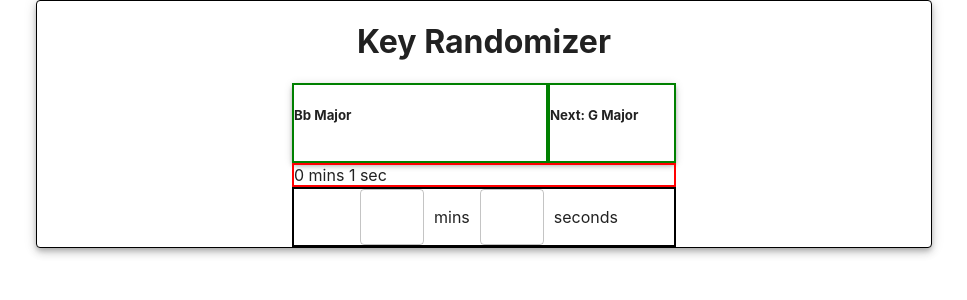
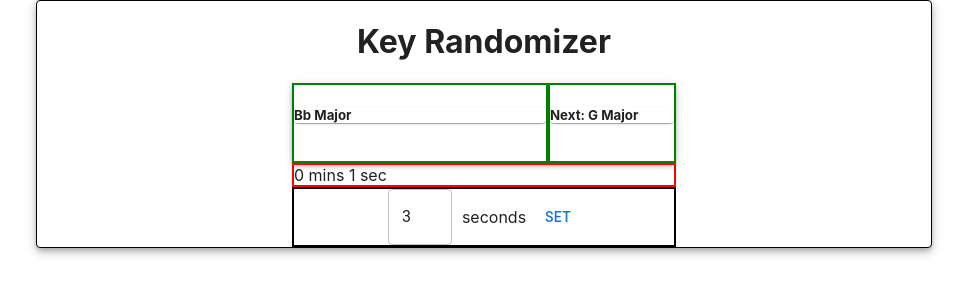
Before and after one commit to luketurnerdev/randomkeygenerator, a React (Create React App) app: page / in a window 1280 px wide. Shown: the top 300 px of the page, without its empty margins (156-1123 px from the left). Built offline with nearby package versions, Linux system fonts and the light colour scheme.

Commit message:
set delay with a button instead of dyamically for better ux

```diff
--- a/src/Components/Randomizer/index.js
+++ b/src/Components/Randomizer/index.js
@@ -1,7 +1,7 @@
 import {useState} from 'react';
 import Countdown from 'react-countdown';
 import {chords} from "../../utils/musicImports";
-import { Paper, Grid, Slide, TextField } from '@mui/material';
+import { Paper, Grid, Slide, TextField, Button } from '@mui/material';
 import { red } from '@mui/material/colors';
 
 // 1. Randomize every 10 seconds
@@ -237,15 +237,15 @@ const Randomizer = () => {
       <Paper elevation={4}>
         <Grid container style={styles.keyDisplayGrid}>
           <Grid item xs={8} style={styles.keyDisplayItem}>
-          <Slide direction="left" in={lessThanThreeLeft} mountOnEnter unmountOnExit>
+          <Paper direction="left" in={lessThanThreeLeft} mountOnEnter unmountOnExit>
           <h5>{currentKey} {currentMod}</h5>
-              </Slide>
+              </Paper>
 
           </Grid>
           <Grid item xs={4} style={styles.keyDisplayItem}>
-              <Slide direction="up" in={lessThanThreeLeft} mountOnEnter unmountOnExit>
+              <Paper direction="up" in={lessThanThreeLeft} mountOnEnter unmountOnExit>
                 <h5>Next: {upcomingKey} {upcomingMod}</h5>
-              </Slide>
+              </Paper>
 
           </Grid>
          </Grid>
@@ -350,16 +350,17 @@ const Randomizer = () => {
 
 
   const DelayDisplay = () => {
+    const [delay,setDelay] = useState(delayInSeconds);
     const changeDelay = (e) => {
-      // if (e.target.value >= 1) {
-      //   setDelayInSeconds(e.target.value)
-      // }
+      if (e.target.value && e.target.value >= 1) {
+        setDelayInSeconds(e.target.value)
+      }
     }
 
     return (
       <div style={styles.delayDisplay}>
-        <TextField style={styles.mins} /> mins
-        <TextField style={styles.seconds} /> seconds
+        <TextField value={delay} onChange={e => setDelay(e.target.value)} style={styles.seconds} /> seconds
+        <Button onClick={e => setDelayInSeconds(delay)}> Set </Button>
       </div>
     )
 
```
